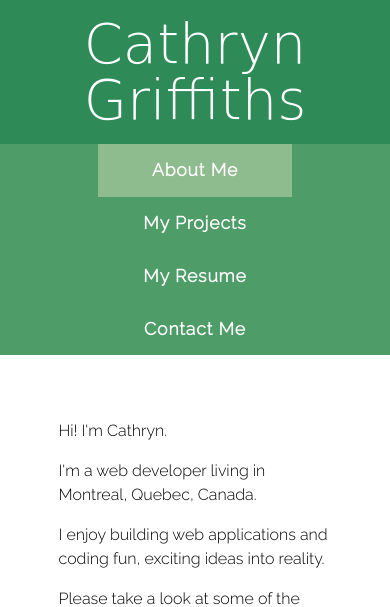
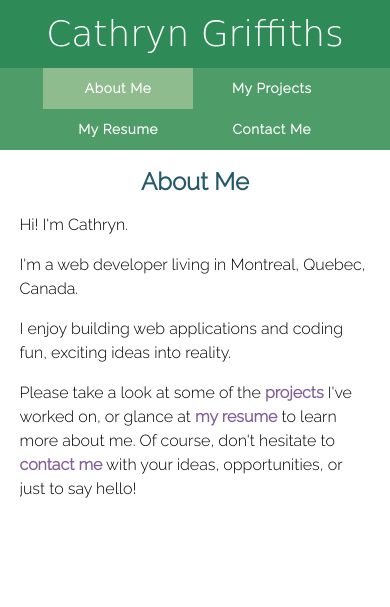
Before and after one commit to cathryngriffiths/cathryngriffiths.github.io, a PHP site: page / in a window 390 px wide. Shown: the top 607 px of the page. Run offline with PHP 8.4, Linux system fonts and the light colour scheme; some web fonts are replaced.

Commit message:
responsive stylesadded

```diff
--- a/css/styles.css
+++ b/css/styles.css
@@ -20,7 +20,10 @@ h1 {
 }
 
 h2 {
-    visibility: hidden;
+    visibility: hidden; /* Show the headers on Mobile only, but set visibility to hidden so that
+    the header still appears for search engines and when inspecting the page*/
+    color: #265A6B;
+    text-align: center;
 }
 
 h3 {
@@ -219,3 +222,53 @@ nav .button.active {
 [data-section=contact] .icon-new-tab {
     padding-right: 0em;
 }
+
+/* RESPONSIVE ----------------------------------------------------------------*/
+
+@media (max-width: 1000px) {
+    .projects .project {
+        width: 100%;
+    }
+}
+
+/* TABLETS */
+@media (max-width: 768px) {
+    h1 {
+        font-size: 250%;
+    }
+    nav .button {
+        font-size: 100%;
+    }
+    .projects .project {
+        width: 100%;
+    }
+    .experience li, .education li {
+        padding-left: 0em;
+    }
+    .dates {
+        position:relative;
+        font-style: normal;
+        width:auto;
+    }
+}
+
+/* MOBILE */
+@media (max-width: 425px) {
+    h1 {
+        font-size: 225%;
+    }
+    h2 {
+        visibility: visible
+    }
+    nav .button {
+        font-size: 85%;
+    }
+    .main {
+        width: 90%;
+    }
+    .projects .project {
+        width: 100%;
+        margin-left: 0;
+        margin-right: 0;
+    }
+}
--- a/index.html
+++ b/index.html
@@ -3,7 +3,7 @@
     <head lang="en">
         <meta charset="UTF-8">
         <meta name="description" content="Personal website for Cathryn Griffiths, a web developer based in Montreal, Canada.">
-        <meta name="viewport" content="width=device-width">
+        <meta name="viewport" content="width=device-width, initial-scale=1">
         <title>Cathryn Griffiths | Web Developer</title>
 
         <!-- CSS -->
```
Also changed, not shown: other parts of index.html (+15 -9 lines).
